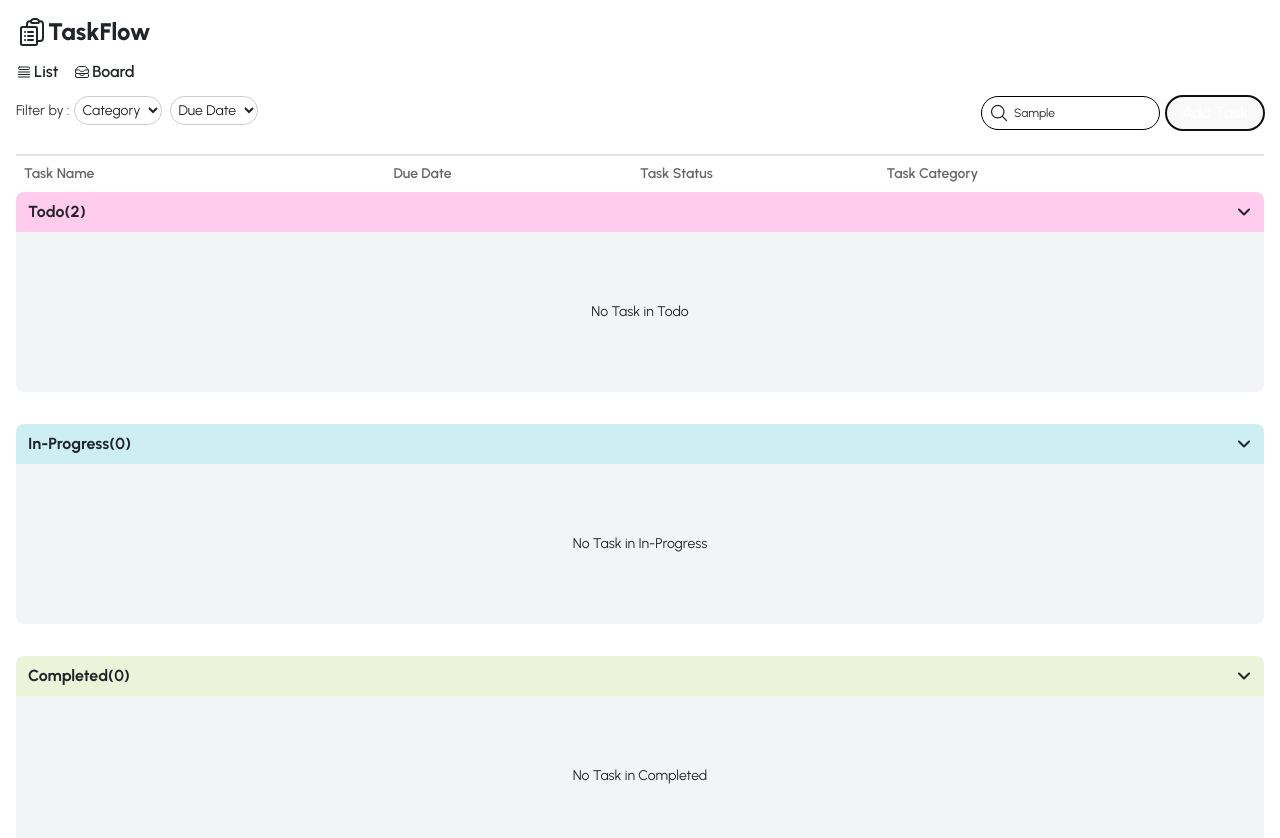
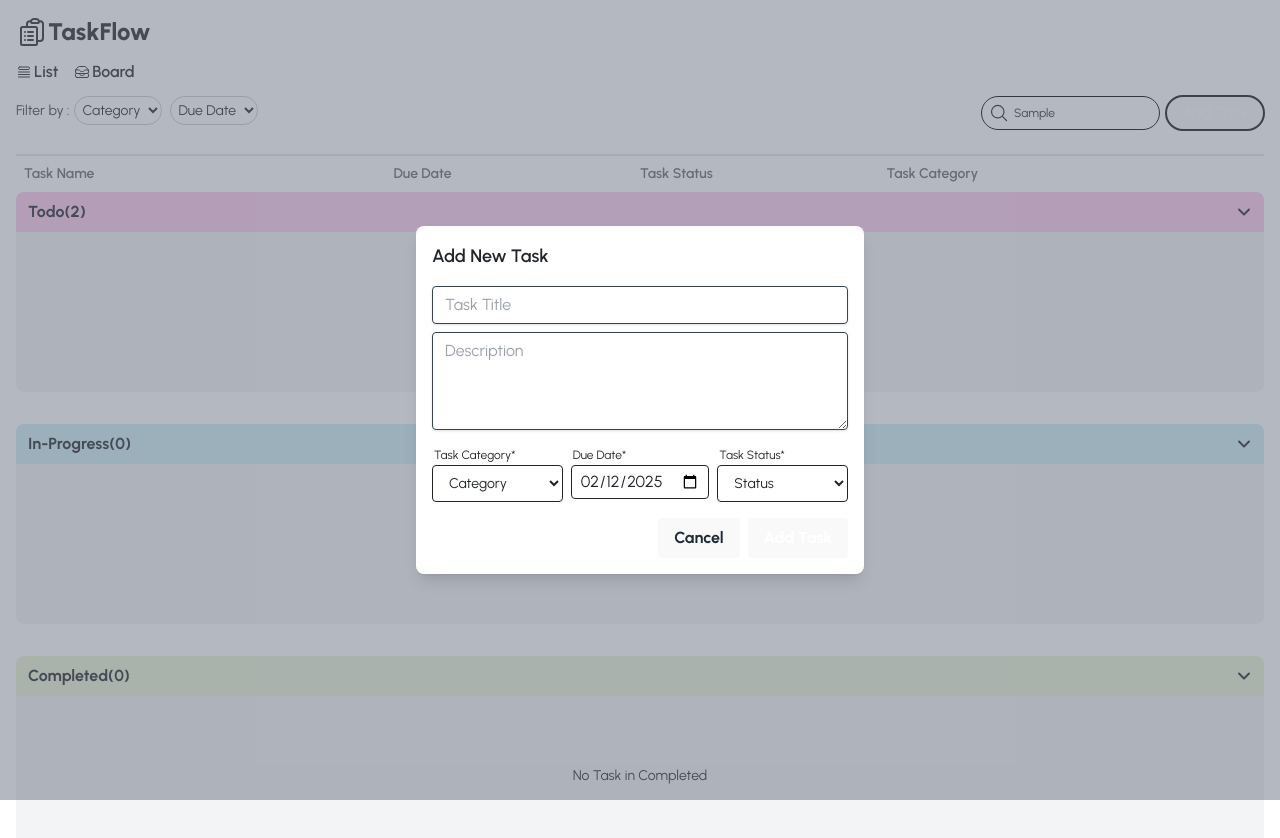
Before and after one commit to Akhi1Codes/taskflow, a React (Vite) app: page /dashboard in a window 1280 px wide. Both pictures are taken after typing "Sample" into the empty fields and a click on the button "Add Task". Shown: the top 838 px of the page. Built offline with nearby package versions, Linux system fonts and the light colour scheme; no server answers.

Commit message:
Feat : Added Add task model

```diff
--- /dev/null
+++ b/src/components/AddTask.tsx
@@ -0,0 +1,135 @@
+import React, { useState } from "react";
+
+interface AddTaskProps {
+  onClose: () => void;
+}
+
+interface TaskData {
+  title: string;
+  description: string;
+  category: string;
+  dueDate: string;
+  status: string;
+}
+
+const AddTask: React.FC<AddTaskProps> = ({ onClose }) => {
+  const today = new Date();
+  const todayFormatted = today.toISOString().split("T")[0];
+
+  const [taskData, setTaskData] = useState<TaskData>({
+    title: "",
+    description: "",
+    category: "Category",
+    dueDate: todayFormatted,
+    status: "Status",
+  });
+
+  const handleChange = (
+    e: React.ChangeEvent<
+      HTMLInputElement | HTMLTextAreaElement | HTMLSelectElement
+    >
+  ) => {
+    const { name, value } = e.target;
+    setTaskData({ ...taskData, [name]: value });
+  };
+
+  const handleSubmit = (e: React.FormEvent) => {
+    e.preventDefault();
+
+    if (
+      taskData.title.trim() === "" ||
+      taskData.description.trim() === "" ||
+      taskData.category === "Category" ||
+      taskData.status === "Status"
+    ) {
+      alert("Please fill in all required fields.");
+      return;
+    }
+    onClose();
+  };
+
+  return (
+    <div className="fixed top-0 left-0 w-full h-full bg-gray-500/50 flex justify-center items-center">
+      <div className="bg-white rounded-lg shadow-lg p-4 w-full max-w-md">
+        <h2 className="text-lg font-semibold mb-4">Add New Task</h2>
+        <form onSubmit={handleSubmit}>
+          <div className="mb-4">
+            <input
+              type="text"
+              name="title"
+              className="shadow appearance-none border rounded w-full py-2 px-3 text-gray-700 leading-tight focus:outline-none focus:shadow-outline"
+              placeholder="Task Title"
+              value={taskData.title}
+              onChange={handleChange}
+            />
+            <textarea
+              name="description"
+              rows={4}
+              className="shadow appearance-none border rounded w-full py-2 px-3 text-gray-700 leading-tight focus:outline-none focus:shadow-outline my-2"
+              placeholder="Description"
+              value={taskData.description}
+              onChange={handleChange}
+            />
+            <div className="flex flex-col sm:flex-row gap-2">
+              <div className="w-full sm:w-1/3">
+                <p className="text-xs p-0.5">Task Category*</p>
+                <select
+                  name="category"
+                  className="text-sm border rounded w-full py-2 px-3"
+                  value={taskData.category}
+                  onChange={handleChange}
+                >
+                  <option disabled>Category</option>
+                  <option>Work</option>
+                  <option>Personal</option>
+                </select>
+              </div>
+              <div className="w-full sm:w-1/3">
+                <p className="text-xs p-0.5">Due Date*</p>
+                <input
+                  type="date"
+                  name="dueDate"
+                  min={todayFormatted}
+                  className="w-full border rounded py-1 px-2"
+                  value={taskData.dueDate}
+                  onChange={handleChange}
+                />
+              </div>
+              <div className="w-full sm:w-1/3">
+                <p className="text-xs p-0.5">Task Status*</p>
+                <select
+                  name="status"
+                  className="text-sm border rounded w-full py-2 px-3"
+                  value={taskData.status}
+                  onChange={handleChange}
+                >
+                  <option disabled>Status</option>
+                  <option>To-Do</option>
+                  <option>In-Progress</option>
+                  <option>Completed</option>
+                </select>
+              </div>
+            </div>
+          </div>
+          <div className="flex justify-end">
+            <button
+              type="button"
+              className="bg-gray-300 hover:bg-gray-400 text-gray-800 font-bold py-2 px-4 rounded focus:outline-none focus:shadow-outline mr-2"
+              onClick={onClose}
+            >
+              Cancel
+            </button>
+            <button
+              type="submit"
+              className="bg-blue-500 hover:bg-blue-700 text-white font-bold py-2 px-4 rounded focus:outline-none focus:shadow-outline"
+            >
+              Add Task
+            </button>
+          </div>
+        </form>
+      </div>
+    </div>
+  );
+};
+
+export default AddTask;
--- a/src/components/Filter.tsx
+++ b/src/components/Filter.tsx
@@ -1,6 +1,10 @@
 import { MagnifyingGlassIcon } from "@heroicons/react/24/outline";
+import { useState } from "react";
+import AddTask from "./AddTask";
 
 const Filter: React.FC = () => {
+  const [isModalOpen, setIsModalOpen] = useState(false);
+
   return (
     <div className="flex justify-between mb-6">
       <div>
@@ -33,9 +37,13 @@ const Filter: React.FC = () => {
             <MagnifyingGlassIcon className="h-5 w-5 absolute" />
           </div>
         </div>
-        <button className="text-white bg-purple-900 rounded-full py-1 px-4">
+        <button
+          className="text-white bg-purple-900 rounded-full py-1 px-4"
+          onClick={() => setIsModalOpen(true)}
+        >
           Add Task
         </button>
+        {isModalOpen && <AddTask onClose={() => setIsModalOpen(false)} />}
       </div>
     </div>
   );
```
